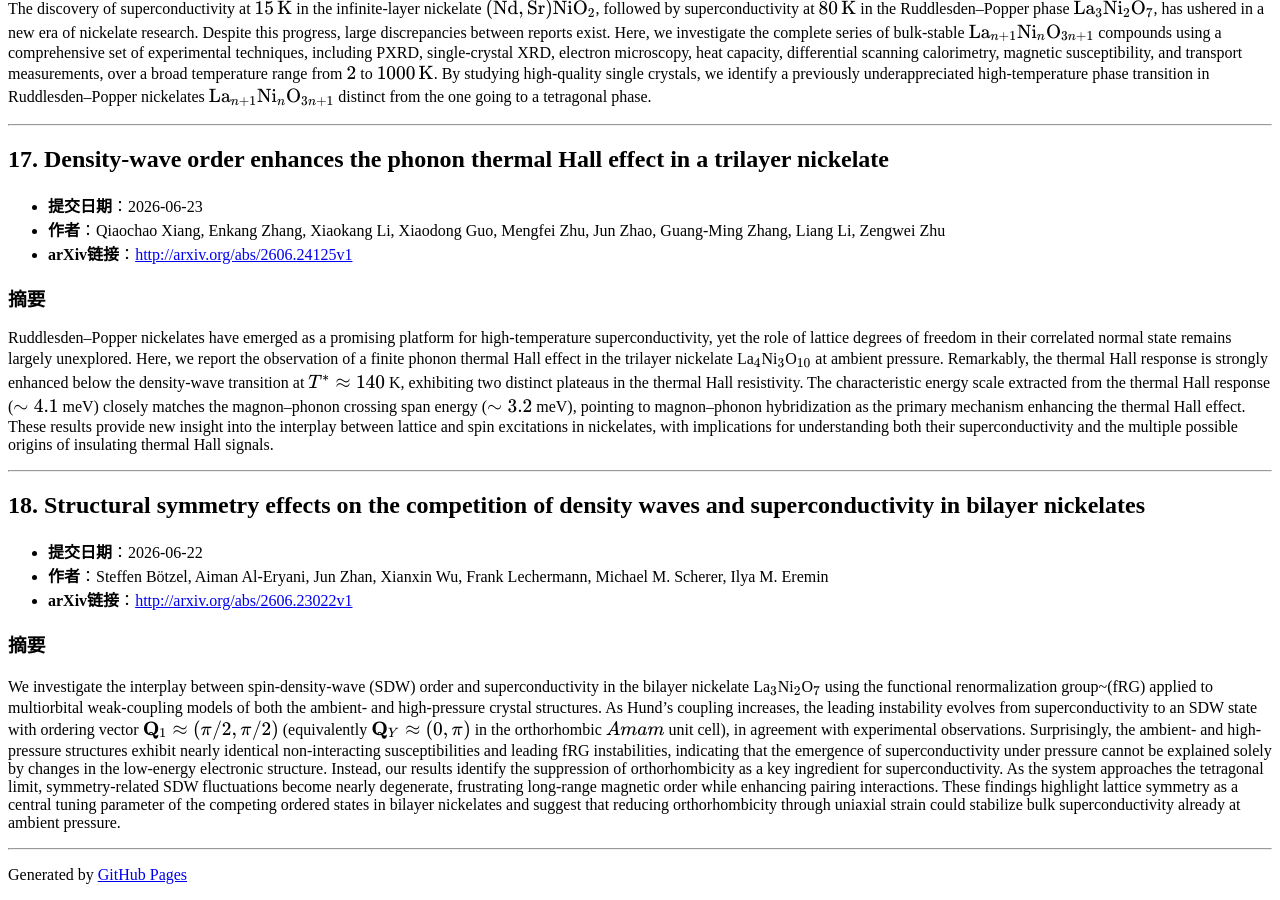
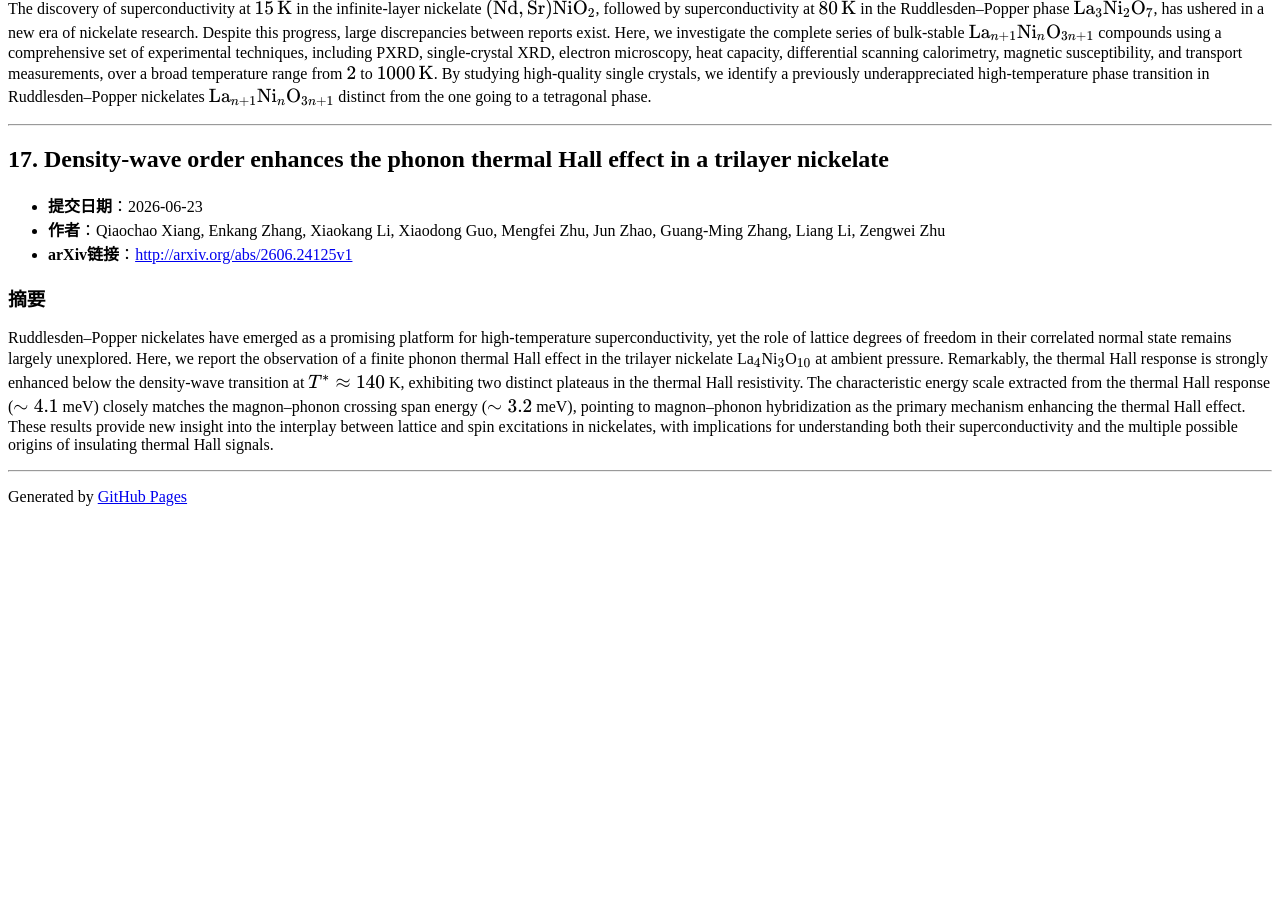
Before and after one commit to yangke25491/daily-arxiv-nickelate_superconductivity, a Jekyll site: the page built from docs/index.md, in a window 1280 px wide and 900 px high, scrolled down 5750 px. Built offline with Jekyll 4.4.1, drawn with Linux system fonts in a browser that asks for light colours; after the commit the page ends 6272 px from its top, so only the background shows below that; some of the changed text lies outside the part shown.

Commit message:
Automated update: arXiv papers

```diff
--- a/docs/index.md
+++ b/docs/index.md
@@ -5,8 +5,8 @@ title: 镍酸盐超导论文
 
 # 凝聚态物理-镍酸盐高温超导相关论文
 
-> 检索时间范围：**2026-06-22 至 2026-07-22**
-> 数据检索到 **18** 篇相关论文，按提交时间降序排列
+> 检索时间范围：**2026-06-23 至 2026-07-23**
+> 数据检索到 **17** 篇相关论文，按提交时间降序排列
 
 ---
 
@@ -196,14 +196,3 @@ The discovery of superconductivity at $15\,\mathrm{K}$ in the infinite-layer nic
 Ruddlesden--Popper nickelates have emerged as a promising platform for high-temperature superconductivity, yet the role of lattice degrees of freedom in their correlated normal state remains largely unexplored. Here, we report the observation of a finite phonon thermal Hall effect in the trilayer nickelate La${}\_4$Ni${}\_3$O${}\_{10}$ at ambient pressure. Remarkably, the thermal Hall response is strongly enhanced below the density-wave transition at $T^\*\approx140$ K, exhibiting two distinct plateaus in the thermal Hall resistivity. The characteristic energy scale extracted from the thermal Hall response ($\sim4.1$ meV) closely matches the magnon--phonon crossing span energy ($\sim3.2$ meV), pointing to magnon--phonon hybridization as the primary mechanism enhancing the thermal Hall effect. These results provide new insight into the interplay between lattice and spin excitations in nickelates, with implications for understanding both their superconductivity and the multiple possible origins of insulating thermal Hall signals.
 
 ---
-
-## 18. Structural symmetry effects on the competition of density waves and superconductivity in bilayer nickelates
-
-- **提交日期**：2026-06-22
-- **作者**：Steffen Bötzel, Aiman Al-Eryani, Jun Zhan, Xianxin Wu, Frank Lechermann, Michael M. Scherer, Ilya M. Eremin
-- **arXiv链接**：[http://arxiv.org/abs/2606.23022v1](http://arxiv.org/abs/2606.23022v1)
-
-### 摘要
-We investigate the interplay between spin-density-wave (SDW) order and superconductivity in the bilayer nickelate La${}\_3$Ni${}\_2$O${}\_7$ using the functional renormalization group~(fRG) applied to multiorbital weak-coupling models of both the ambient- and high-pressure crystal structures. As Hund's coupling increases, the leading instability evolves from superconductivity to an SDW state with ordering vector $\mathbf{Q}\_1 \approx (π/2,π/2)$ (equivalently $\mathbf{Q}\_Y \approx (0,π)$ in the orthorhombic $Amam$ unit cell), in agreement with experimental observations. Surprisingly, the ambient- and high-pressure structures exhibit nearly identical non-interacting susceptibilities and leading fRG instabilities, indicating that the emergence of superconductivity under pressure cannot be explained solely by changes in the low-energy electronic structure. Instead, our results identify the suppression of orthorhombicity as a key ingredient for superconductivity. As the system approaches the tetragonal limit, symmetry-related SDW fluctuations become nearly degenerate, frustrating long-range magnetic order while enhancing pairing interactions. These findings highlight lattice symmetry as a central tuning parameter of the competing ordered states in bilayer nickelates and suggest that reducing orthorhombicity through uniaxial strain could stabilize bulk superconductivity already at ambient pressure.
-
----
```
